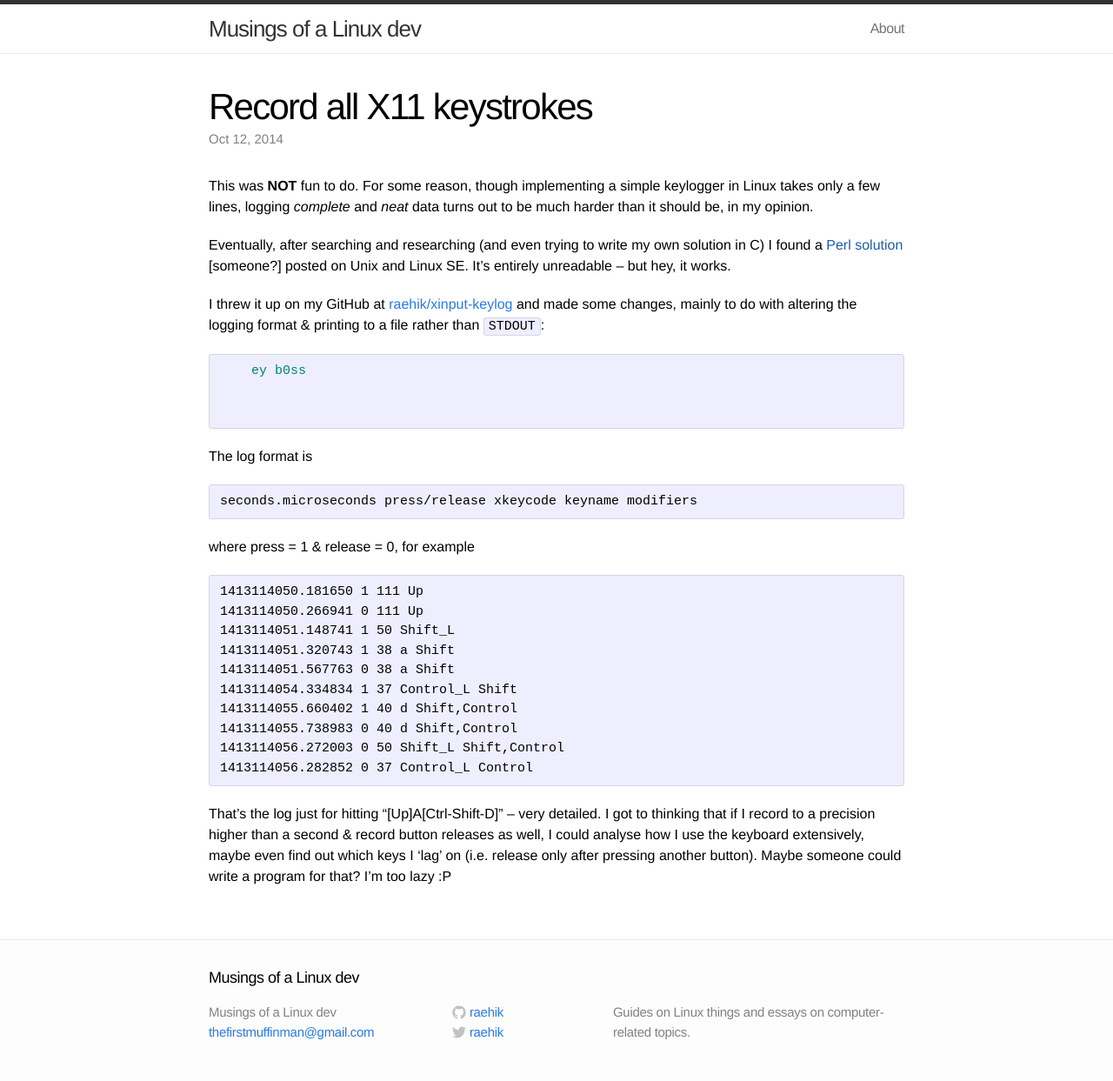
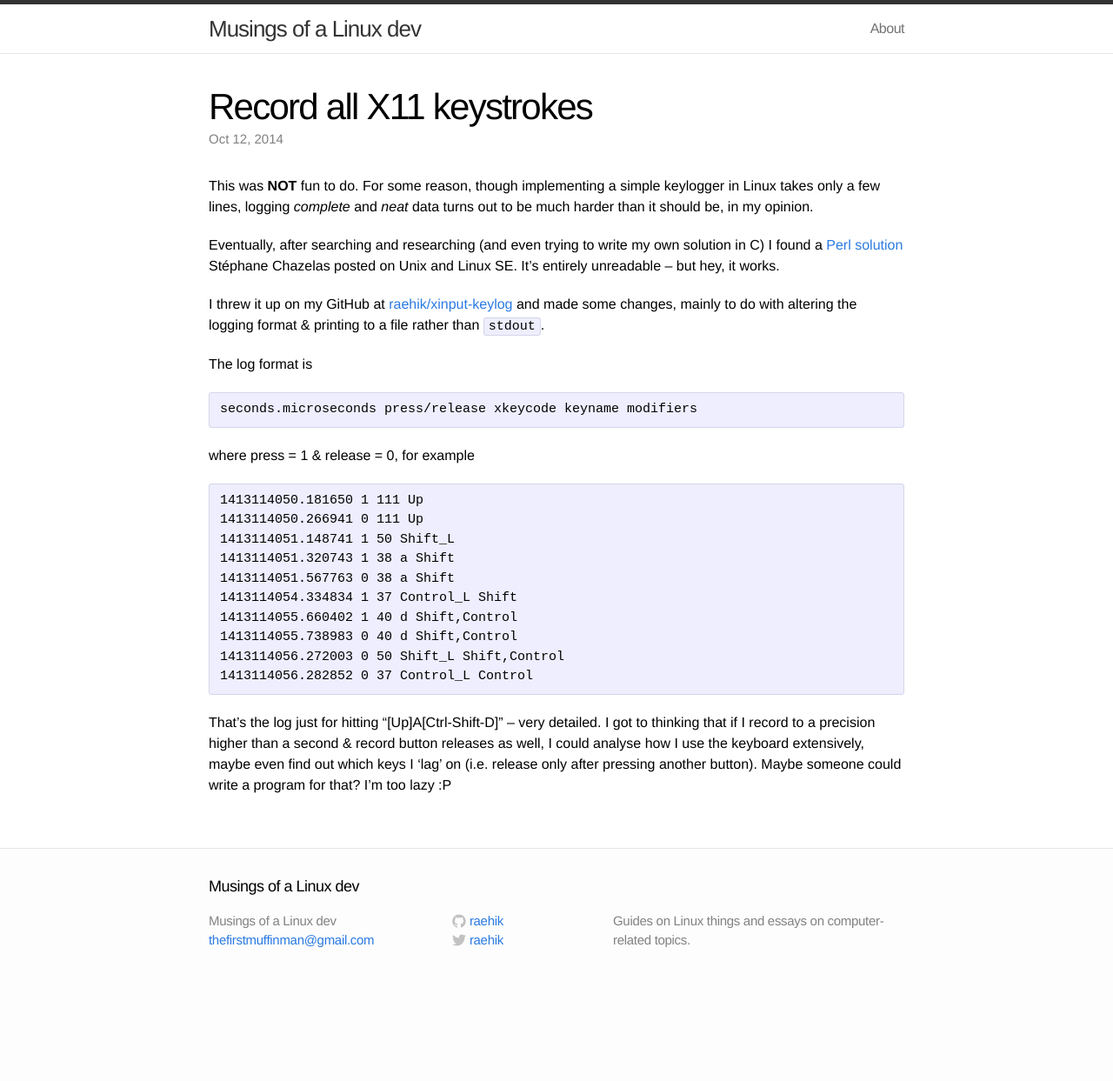
Before and after one commit to raehik/old-blog.raehik.net, a Jekyll site: the page built from _posts/2014-10-12-record-all-x11-keystrokes.md, in a window 1280 px wide. Shown: the whole page at 87% size. Built offline with Jekyll 4.4.1, drawn with Linux system fonts in a browser that asks for light colours; Markdown is read by kramdown in place of the engine named in the settings; after the commit the page ends 1138 px from its top, so only the background shows below that.

Commit message:
Record all keys: +missing links

```diff
--- a/_posts/2014-10-12-record-all-x11-keystrokes.md
+++ b/_posts/2014-10-12-record-all-x11-keystrokes.md
@@ -11,18 +11,14 @@
 opinion.
 
 Eventually, after searching and researching (and even trying to write my
-own solution in C) I found a [Perl solution]() [someone?] posted on Unix and
-Linux SE. It's entirely unreadable -- but hey, it works.
+own solution in C) I found a [Perl
+solution](http://unix.stackexchange.com/a/129171/45676) Stéphane
+Chazelas posted on Unix and Linux SE. It's entirely unreadable -- but
+hey, it works.
 
-I threw it up on my GitHub at [raehik/xinput-keylog](ey b0ss) and made
+I threw it up on my GitHub at [raehik/xinput-keylog](!GitHub) and made
 some changes, mainly to do with altering the logging format & printing
-to a file rather than `STDOUT`:
-
-    {% highlight perl %}
-
-    ey b0ss
-
-    {% endhighlight %}
+to a file rather than `stdout`.
 
 The log format is
 
```
